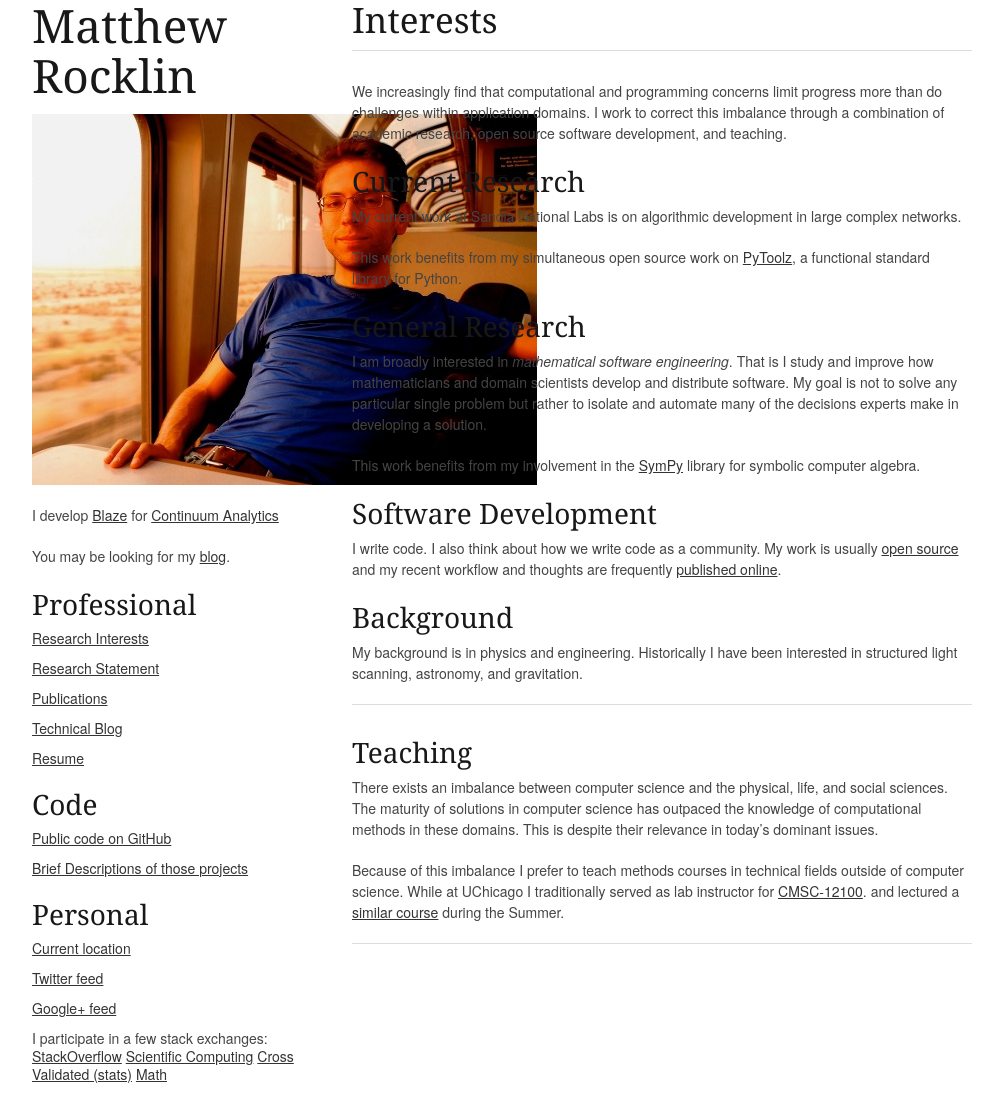
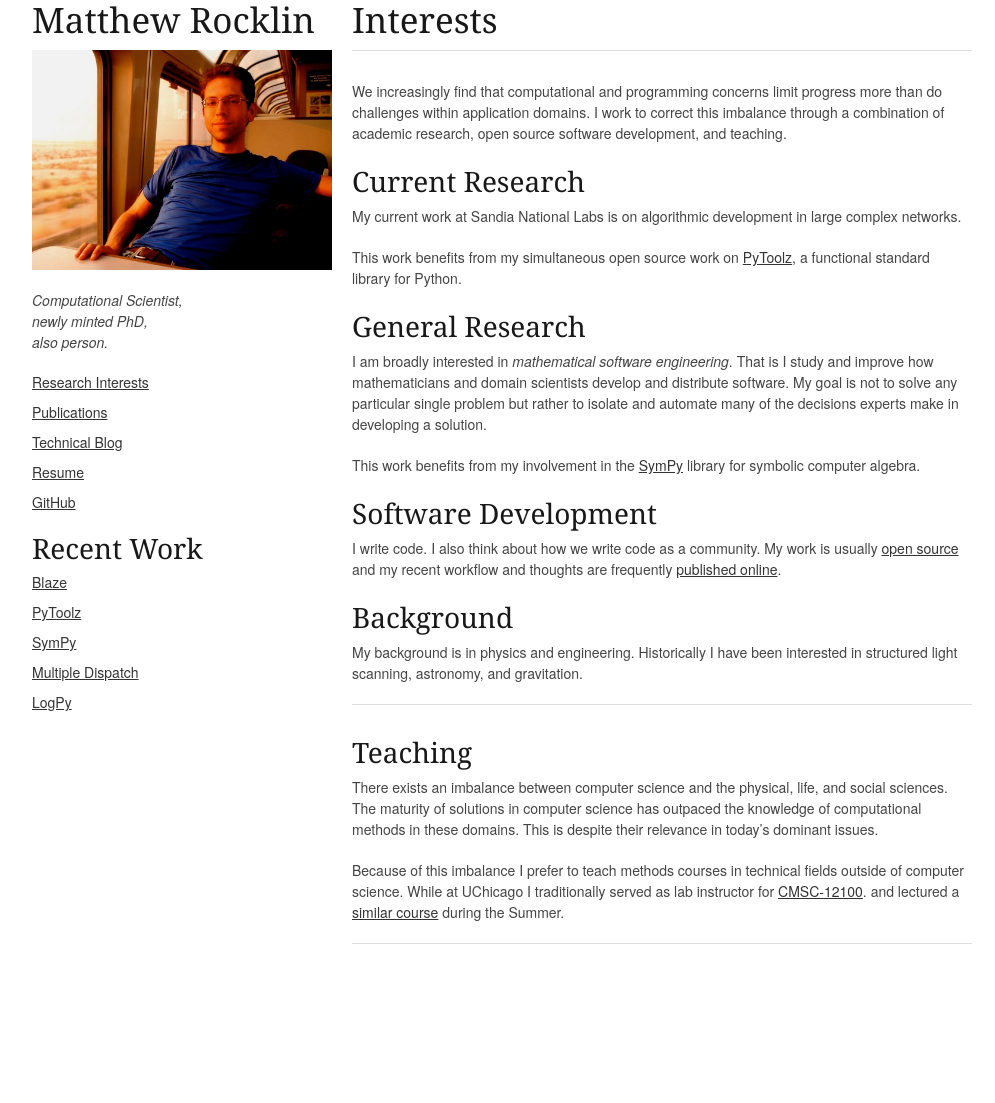
Before and after one commit to mrocklin/mrocklin.github.io, a Jekyll site: the page built from index.md, in a window 1280 px wide. Shown: the whole page, without its empty margins (138-1133 px from the left). Built offline with Jekyll 4.4.1, drawn with Linux system fonts in a browser that asks for light colours; Markdown is read by kramdown in place of the engine named in the settings; after the commit the page ends 974 px from its top, so only the background shows below that.

Commit message:
organize leftbar

```diff
--- a/_includes/leftbar.md
+++ b/_includes/leftbar.md
@@ -1,9 +1,26 @@
 
 Matthew Rocklin
-===============
+---------------
 
-![Matthew Rocklin](/trainselfphoto_small.jpg)
 
-I develop [Blaze](http://blaze.pydata.org/) for [Continuum Analytics](http://continuum.io)
+<p><img src="/trainselfphoto_small.jpg"
+        alt="Matthew Rocklin"
+        width="100%" /></p>
 
-You may be looking for my [blog](/blog/).
+*Computational Scientist,<br>
+  newly minted PhD,<br>
+  also person.*
+
+*   [Research Interests](/)
+*   [Publications](/publications.html)
+*   [Technical Blog](/blog/)
+*   [Resume](http://people.cs.uchicago.edu/~mrocklin/mrocklin-cv.pdf)
+*   [GitHub](http://github.com/mrocklin/)
+
+### Recent Work
+
+*   [Blaze](http://blaze.pydata.org/)
+*   [PyToolz](http://toolz.readthedocs.org/en/latest/)
+*   [SymPy](http://sympy.org)
+*   [Multiple Dispatch](http://multiple-dispatch.readthedocs.org/en/latest/)
+*   [LogPy](https://github.com/logpy/logpy)
--- a/_includes/rightbar.md
+++ /dev/null
@@ -1,24 +0,0 @@
-
-### Professional
-
-*   [Research Interests](/)
-*   [Research Statement](http://people.cs.uchicago.edu/~mrocklin/current-work.pdf)
-*   [Publications](/publications.html)
-*   [Technical Blog](/blog/)
-*   [Resume](http://people.cs.uchicago.edu/~mrocklin/mrocklin-cv.pdf)
-
-### Code
-
-*   [Public code on GitHub](http://github.com/mrocklin/)
-*   [Brief Descriptions of those projects](/code.html)
-
-### Personal
-
-*   [Current location](/latitude.html)
-*   [Twitter feed](https://twitter.com/#!/mrocklin)
-*   [Google+ feed](https://plus.google.com/u/0/109882876523836932473/posts)
-*   I participate in a few stack exchanges:
-    [StackOverflow](http://stackoverflow.com/users/616616/mrocklin)
-    [Scientific Computing](http://scicomp.stackexchange.com/users/19/mrocklin)
-    [Cross Validated (stats)](http://stats.stackexchange.com/users/3830/mrocklin)
-    [Math](http://math.stackexchange.com/)
--- a/_layouts/default.html
+++ b/_layouts/default.html
@@ -46,8 +46,6 @@
   <div class="one-third column">
     {% capture leftbar %}{% include leftbar.md %}{% endcapture %}
     {{ leftbar | markdownify }}
-    {% capture rightbar %}{% include rightbar.md %}{% endcapture %}
-    {{ rightbar | markdownify }}
   </div>
 
   <div class="two-thirds column">
```
